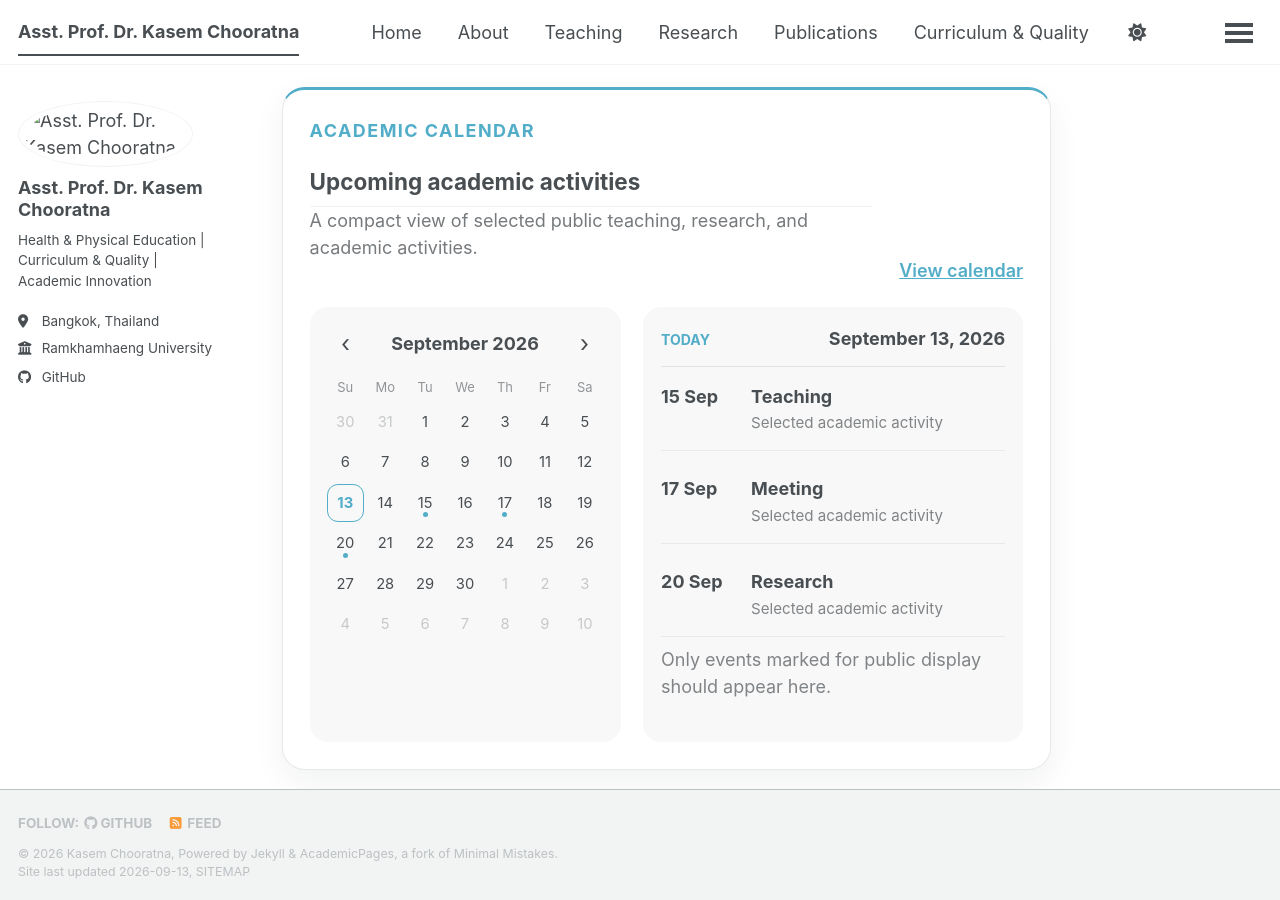
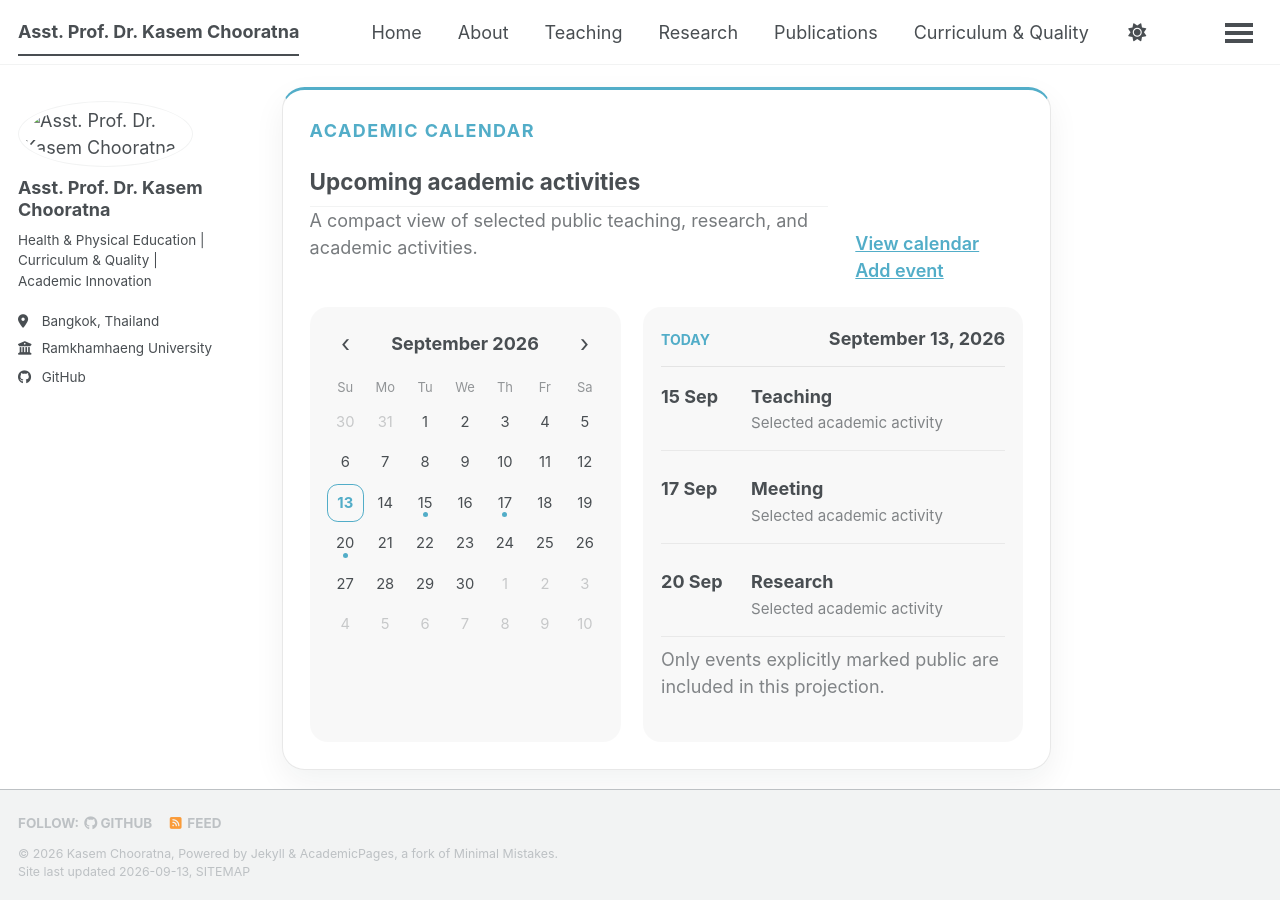
Before and after one commit to kasemch/kasemch.github.io, a Jekyll site: the page built from _pages/home.md, in a window 1280 px wide and 900 px high, scrolled down 767 px. Built offline with Jekyll 4.4.1, drawn with Linux system fonts in a browser that asks for light colours; a style sheet for code colours, icons or effects is not loaded.

Commit message:
Phase 2A: render calendar from public projection data

```diff
--- a/_includes/academic-calendar.html
+++ b/_includes/academic-calendar.html
@@ -1,18 +1,22 @@
-<section class="academic-calendar" aria-labelledby="academic-calendar-title">
+<section class="academic-calendar" aria-labelledby="academic-calendar-title"
+  data-public-event-dates="{% for event in site.data.public_calendar.events %}{% if event.visibility == 'public' %}{{ event.start | slice: 0, 10 }}|{% endif %}{% endfor %}">
   <div class="academic-calendar__heading">
     <div>
       <p class="academic-calendar__eyebrow">Academic Calendar</p>
       <h2 id="academic-calendar-title">Upcoming academic activities</h2>
       <p class="academic-calendar__intro">A compact view of selected public teaching, research, and academic activities.</p>
     </div>
-    <a class="academic-calendar__link" href="{{ '/academic-calendar/' | relative_url }}">View calendar</a>
+    <div class="academic-calendar__heading-actions">
+      <a class="academic-calendar__link" href="{{ '/academic-calendar/' | relative_url }}">View calendar</a>
+      <a class="academic-calendar__link" href="{{ '/add-event/' | relative_url }}">Add event</a>
+    </div>
   </div>
 
   <div class="academic-calendar__grid">
     <div class="academic-calendar__month" aria-label="Mini calendar">
       <div class="academic-calendar__month-head">
         <button type="button" class="academic-calendar__nav" data-calendar-prev aria-label="Previous month">‹</button>
-        <strong data-calendar-label>September 2026</strong>
+        <strong data-calendar-label></strong>
         <button type="button" class="academic-calendar__nav" data-calendar-next aria-label="Next month">›</button>
       </div>
       <div class="academic-calendar__weekdays" aria-hidden="true">
@@ -27,20 +31,18 @@
         <strong data-calendar-today></strong>
       </div>
       <ol class="academic-calendar__events" data-calendar-events>
-        <li>
-          <time datetime="2026-09-15">15 Sep</time>
-          <div><strong>Teaching</strong><span>Selected academic activity</span></div>
-        </li>
-        <li>
-          <time datetime="2026-09-17">17 Sep</time>
-          <div><strong>Meeting</strong><span>Selected academic activity</span></div>
-        </li>
-        <li>
-          <time datetime="2026-09-20">20 Sep</time>
-          <div><strong>Research</strong><span>Selected academic activity</span></div>
-        </li>
+        {% assign visible_count = 0 %}
+        {% for event in site.data.public_calendar.events %}
+          {% if event.visibility == 'public' and visible_count < 3 %}
+          <li>
+            <time datetime="{{ event.start }}">{{ event.start | date: "%d %b" }}</time>
+            <div><strong>{{ event.category }}</strong><span>{{ event.title }}</span></div>
+          </li>
+          {% assign visible_count = visible_count | plus: 1 %}
+          {% endif %}
+        {% endfor %}
       </ol>
-      <p class="academic-calendar__privacy-note">Only events marked for public display should appear here.</p>
+      <p class="academic-calendar__privacy-note">Only events explicitly marked public are included in this projection.</p>
     </div>
   </div>
 </section>
```
